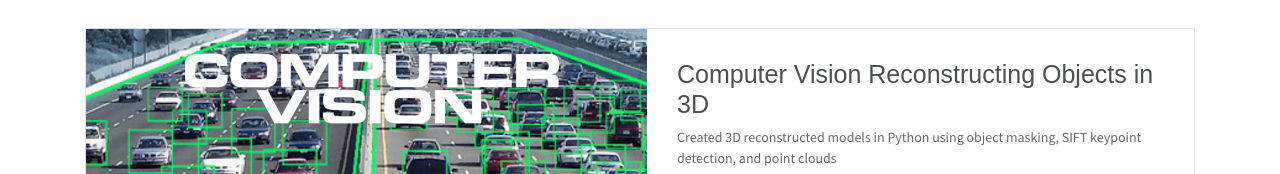
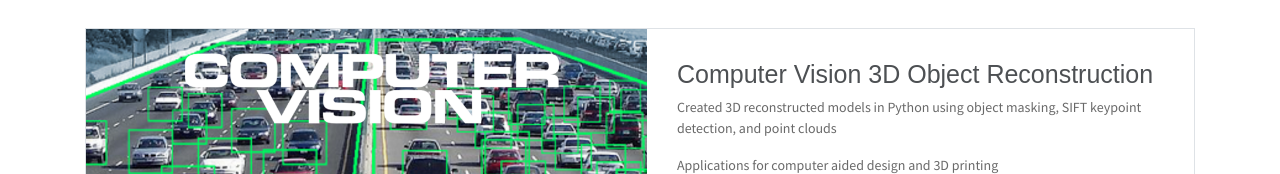
Before and after one commit to liamchalk00/liamchalk00.github.io, a plain HTML site: page projects.html in a window 1280 px wide. Shown: the part 1496-1670 px from the top of the page. Drawn offline with Linux system fonts and the light colour scheme; a script that the page names is missing.

Commit message:
Update projects.html

```diff
--- a/projects.html
+++ b/projects.html
@@ -111,7 +111,7 @@
                         <img src="assets/imgs/ComputerVision.png" alt="">
                     </div>
                     <div class="content-holder">
-                        <h4 class="title">Computer Vision Reconstructing Objects in 3D</h4>
+                        <h4 class="title">Computer Vision 3D Object Reconstruction</h4>
 
                         <p>Created 3D reconstructed models in Python using object masking, SIFT keypoint detection, and point clouds</p>
                         <p>Applications for computer aided design and 3D printing</p>
```
